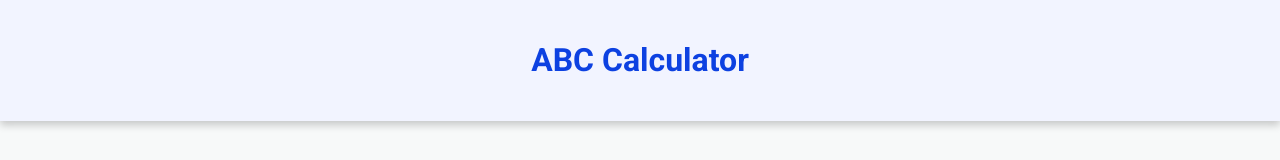
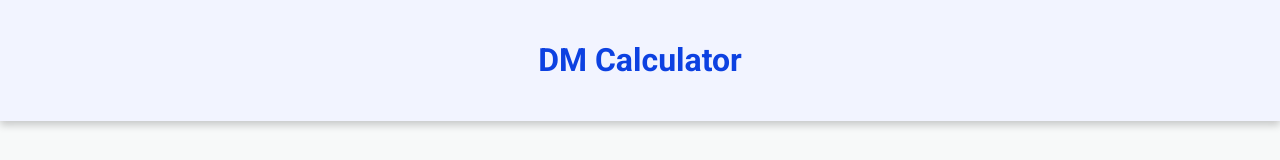
Before and after one commit to DevanshGoyal29/MATHS-CALCULATOR, a plain HTML site: page index.html in a window 1280 px wide. Shown: the top 160 px of the page. Drawn offline with Linux system fonts and the light colour scheme.

Commit message:
Title changed

```diff
--- a/index.html
+++ b/index.html
@@ -9,7 +9,7 @@
 </head>
 <body>
     <header>
-        <h1>ABC Calculator</h1>
+        <h1>DM Calculator</h1>
     </header>
     <main>
         <h4>You have arrived at the right place for all your calculations. All kind of operations at one place</h4>
```
